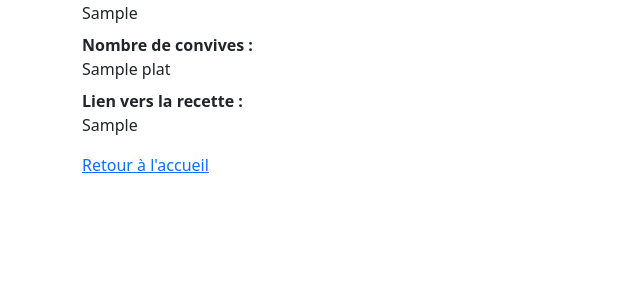
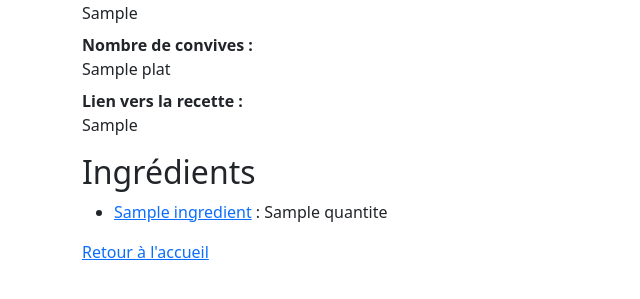
Before and after one commit to Heresta/Devoir_python_2021, a Python web app: template Le hasard des recettes/application/templates/pages/plat/plat_info.html in a window 1280 px wide. Shown: the part 345-644 px from the top of the page, without its empty margins (0-640 px from the left). Run offline with Jinja, Linux system fonts and the light colour scheme; the template is opened without the code that fills it: most values are stand-ins (such as "Sample title", 1, 10 or a date in 2020).

Commit message:
MAJ plat_info.html
Ajout des ingrédients et des quantités

```diff
--- a/Le hasard des recettes/application/templates/pages/plat/plat_info.html
+++ b/Le hasard des recettes/application/templates/pages/plat/plat_info.html
@@ -20,6 +20,12 @@
                 <dt>Nombre de convives :</dt><dd>{{plat.plat_nombre_convives}}</dd>
                 <dt>Lien vers la recette :</dt><dd>{{plat.plat_recette}}</dd>
             </dl>
+            <h2>Ingrédients</h2>
+            <ul>
+                {% for quantite, ingredient in i %}
+                <li><a href="{{url_for('ingredient', ingredient_id=ingredient.ingredient_id)}}">{{ingredient.ingredient_nom}}</a> : {{quantite}}</li>
+                {% endfor %}
+            </ul>
     {% else %}
         La base de données est en cours de constitution
     {% endif %}
```
